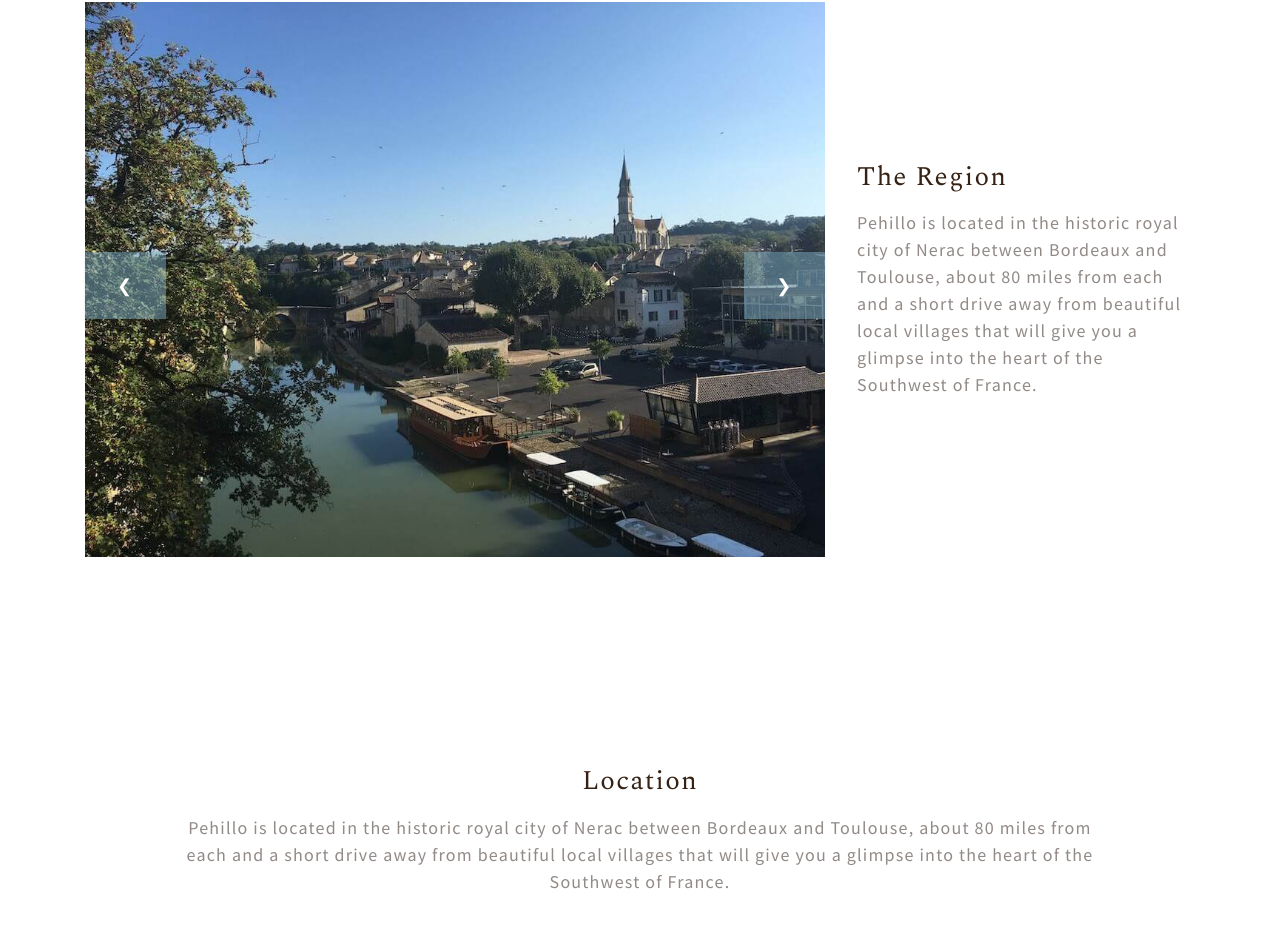
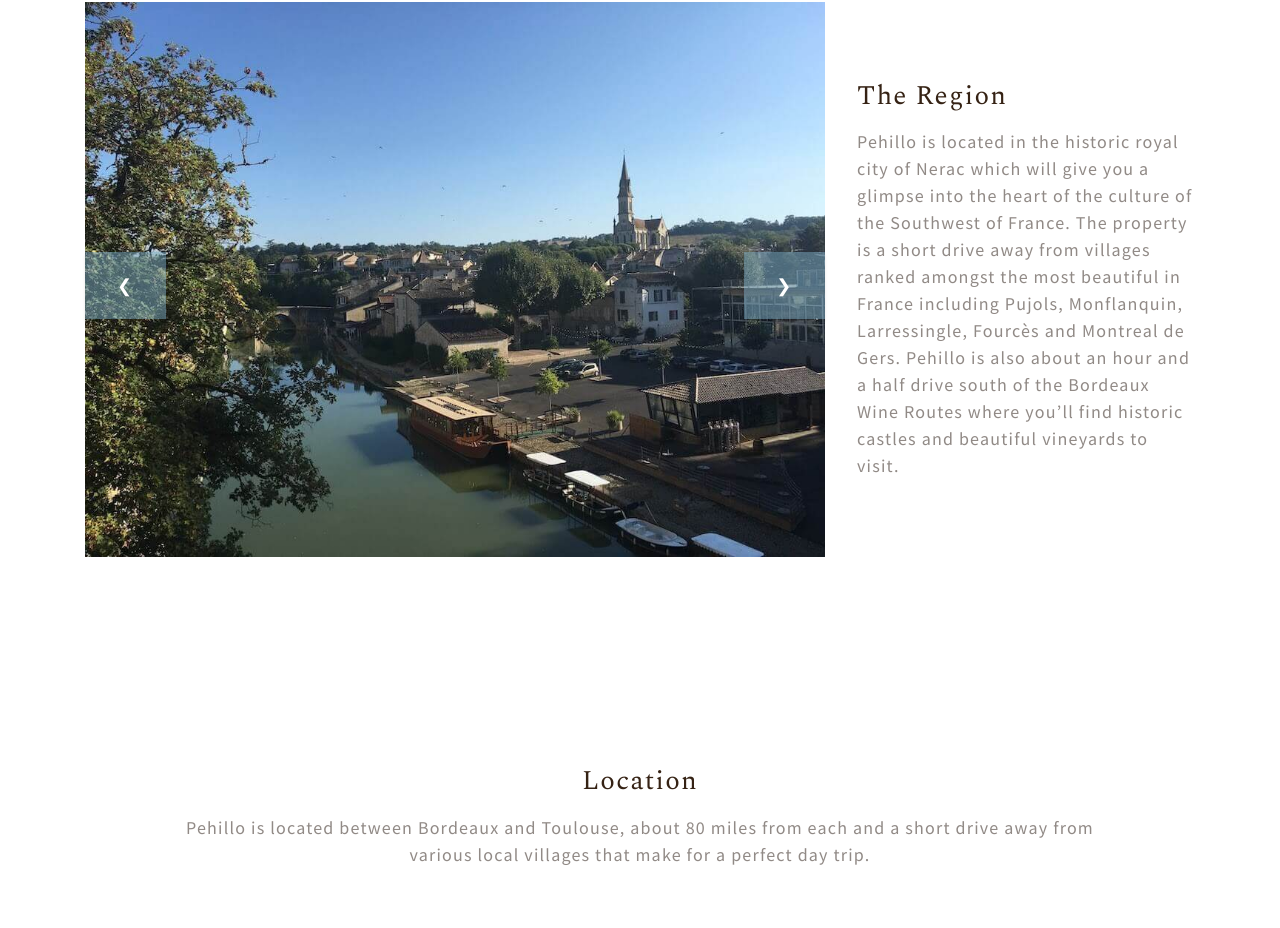
Before and after one commit to pehillocom/pehillocom.github.io, a website with bundled scripts: page index.html in a window 1280 px wide. Shown: the part 2477-3405 px from the top of the page. Built offline with nearby package versions, Linux system fonts and the light colour scheme; grey boxes are pictures that could not be loaded.

Commit message:
Update region copy

```diff
--- a/index.html
+++ b/index.html
@@ -190,12 +190,15 @@
             <div class="featured-text text-center text-lg-left">
               <h4 class="mb-3">The Region</h4>
               <p class="text-black-50 mb-0">
-                Pehillo is located in the historic royal city of Nerac between
-                Bordeaux and Toulouse, about 80 miles from each and a short
-                drive away from beautiful local villages that will give you a
-                glimpse into the heart of the Southwest of France.
+                Pehillo is located in the historic royal city of Nerac which
+                will give you a glimpse into the heart of the culture of the
+                Southwest of France. The property is a short drive away from
+                villages ranked amongst the most beautiful in France including
+                Pujols, Monflanquin, Larressingle, Fourcès and Montreal de Gers.
+                Pehillo is also about an hour and a half drive south of the
+                Bordeaux Wine Routes where you’ll find historic castles and
+                beautiful vineyards to visit.
               </p>
-              <!-- <a href="#" class="btn btn-sm btn-info mt-5 mb-2">Learn More</a> -->
             </div>
           </div>
         </div>
@@ -209,10 +212,9 @@
           <div class="col-md-10 col-lg-10 mx-auto text-center">
             <h4 class="mb-3">Location</h4>
             <p class="text-black-50 mb-0">
-              Pehillo is located in the historic royal city of Nerac between
-              Bordeaux and Toulouse, about 80 miles from each and a short drive
-              away from beautiful local villages that will give you a glimpse
-              into the heart of the Southwest of France.
+              Pehillo is located between Bordeaux and Toulouse, about 80 miles
+              from each and a short drive away from various local villages that
+              make for a perfect day trip.
             </p>
           </div>
         </div>
```
